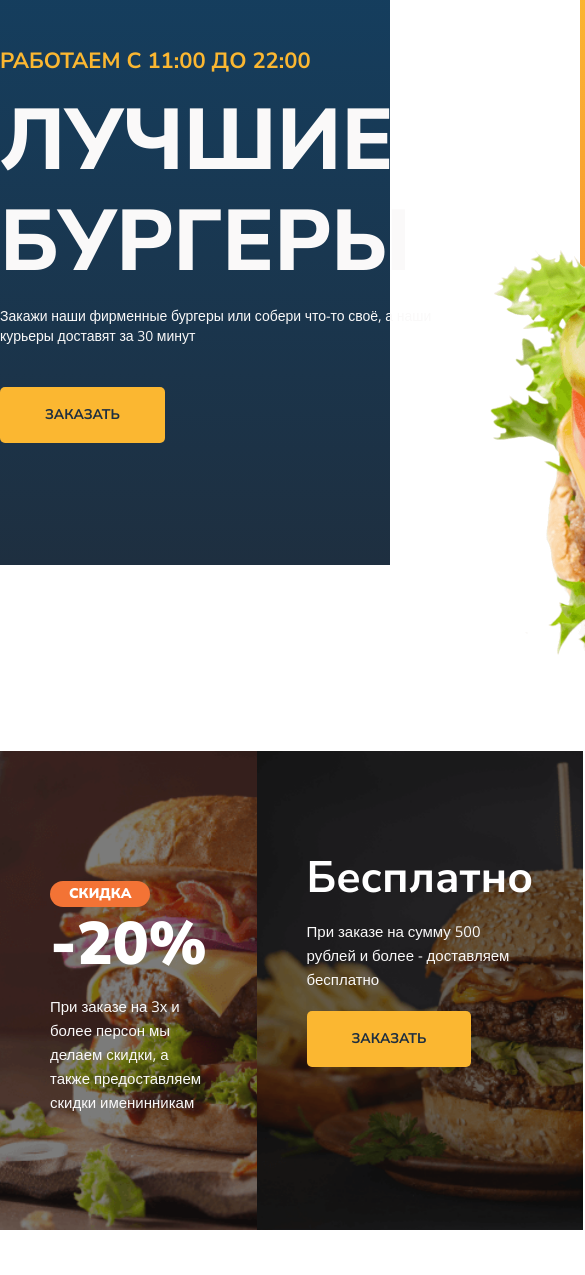
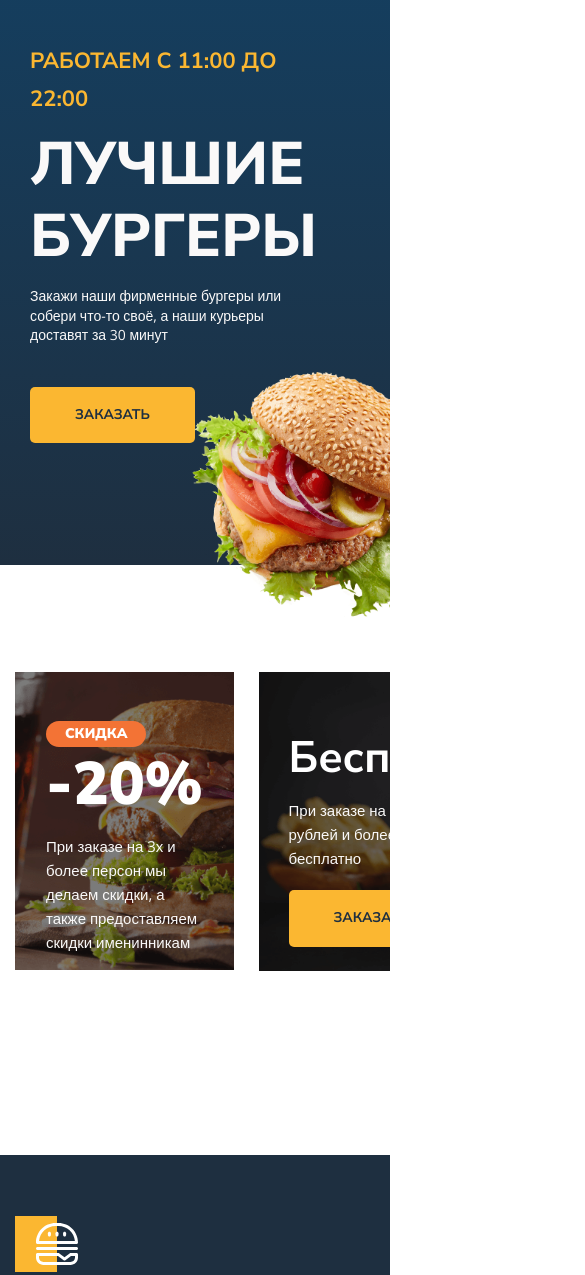
Before and after one commit to sh3nzh0u/Module01-Burger, a plain HTML site: page index.html in a window 390 px wide. Shown: the top 1275 px of the page, 585 px wide, since content can reach past the window. Drawn offline with nearby package versions, Linux system fonts and the light colour scheme.

Commit message:
Adapt to phone & tablets

```diff
--- a/styles/main.css
+++ b/styles/main.css
@@ -381,6 +381,7 @@ header {
 
 .main {
     background: linear-gradient(180deg, #0C4C7B -100%, #1E2F40 100%);
+    overflow-x: clip;
 }
 .wrapper {
     max-width: 1180px;
@@ -429,7 +430,6 @@ header {
     font-weight: 700;
 }
 .visual {
-    flex-grow: 1;
     display: flex;
     justify-content: flex-end;
     position: relative;
@@ -442,7 +442,7 @@ header {
 .main img {
     width: 829px;
     position: absolute;
-    right: -222px;
+    right: -168px;
 }
 .promo {
     padding-top: 186px;
@@ -559,12 +559,20 @@ header {
         display: none;
     }
 }
-@media (max-width: 1000px) {
+@media (max-width: 1354px) {
+    .main img {
+        width: 61.226vw;
+        right: -12.408vw;
+    }
+}
+@media (max-width: 1183px) {
     .wrapper {
         max-width: 738px;
+        gap: 25px;
     }
     .content {
-        flex: 0 0 580px;
+        flex: unset;
+        flex-basis: 52vw;
         padding-top: 42px;
         padding-bottom: 122px
     }
@@ -592,6 +600,13 @@ header {
     }
     .header-item {
         flex-basis: 75.5%;
+    }
+    .visual-bg {
+        width: 28.318vw;
+    }
+    .main img {
+        width: 55.226vw;
+        right: -21vw;
     }
     .bg {
         margin-bottom: 72px;
@@ -629,15 +644,50 @@ header {
         display: block;
     }
 }
-@media (max-width: 765px) {
+@media (max-width: 768px) {
+    .wrapper {
+        overflow-x: clip;
+        padding-left: 15px;
+        padding-right: 15px;
+    }
     nav {
         display: none;
     }
     .header {
         gap: 21px;
     }
+    .content {
+        flex-basis: 30vw;
+        padding-left: 15px;
+    }
+    .visual-bg {
+        width: 198px;
+    }
+    .content-text {
+        max-width: 348px;
+    }
+    .main img {
+        width: 64.583vw;
+        position: absolute;
+        right: -17.708vw;
+        bottom: -10.938vw;
+    }
+    .promo {
+        padding-top: 107px;
+    }
+    .promo-left {
+        padding: 35px 31px;
+        height: 298px;
+    }
+    .promo-right {
+        padding: 61px 30px;
+        height: 299px;
+    }
 }
 @media (max-width: 662px) {
+    .visual-bg {
+        display: none;
+    }
     .footer {
         padding-top: 61px;
         padding-bottom: 61px;
@@ -669,6 +719,9 @@ header {
     .description {
         font-size: 12px;
     }
+    .main img {
+        bottom: -19vw;
+    }
     .bg {
         padding: 55px 0;
     }
@@ -698,11 +751,31 @@ header {
         margin-top: 60;
     }
 }
+@media (max-width: 477px) {
+    .content-title {
+        font-size: 60px;
+        line-height: 120%;
+    }
+    .main img {
+        width: 78.583vw;
+        bottom: -19vw;
+        right: -23.708vw;
+    }
+}
 @media (max-width: 360px) {
+    .wrapper {
+        flex-direction: column;
+        gap: 16px;
+    }
     .header-logo {
         width: 116px;
         height: 37px;
         background-size: contain;
+    }
+    .main img {
+        width: 83.583vw;
+        right: -28.708vw;
+        bottom: -27vw;
     }
     .menu-header {
         gap: 27px;
@@ -740,4 +813,19 @@ header {
     .menu-select {
         flex-basis: 320px;
     }
+    .content-title {
+        font-size: 58px;
+        line-height: 70px;
+    }
+    .content-title span {
+        font-size: 14px;
+    }
+    .main img {
+        width: 90.583vw;
+        right: -33.708vw;
+        bottom: -30vw;
+    }
+    .promo-description {
+        font-size: 13px;
+    }
 }
```
